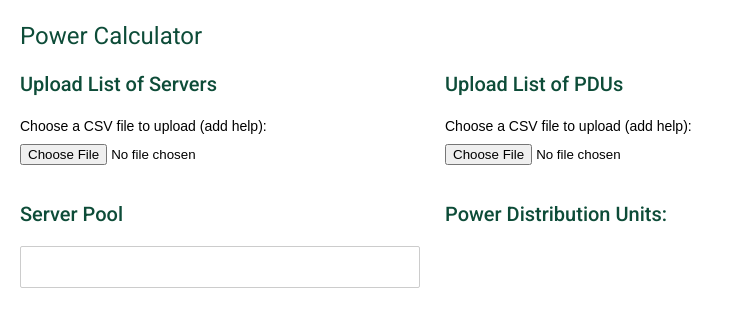
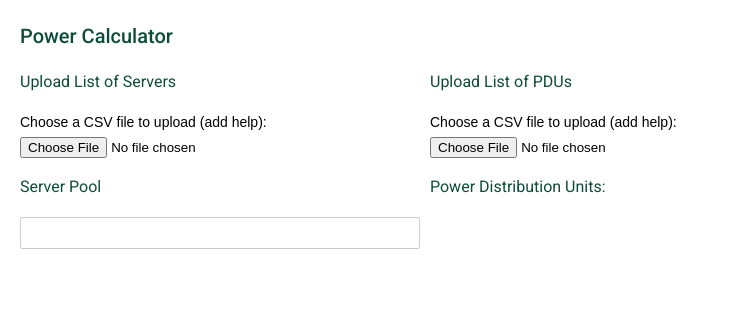
Before and after one commit to vuw-research-computing/rack-pdu-layout, an Angular app: page / in a window 1280 px wide. Shown: the top 326 px of the page, without its empty margins (0-734 px from the left). Built offline with nearby package versions, Linux system fonts and the light colour scheme.

Commit message:
cosmetic and layout fixes

```diff
--- a/src/app/app.component.css
+++ b/src/app/app.component.css
@@ -3,25 +3,46 @@
   font-family:Arial, Helvetica, sans-serif;
 }
 
+/* .h3 {
+  color: aqua;
+} */
+
   .pcalc-container {
+    display: flex;
+    flex-wrap: wrap;
+    flex-direction: column;
+    /* border: solid 1px #0f0; */
     width: 400px;
     max-width: 100%;
-    margin: 0 25px 25px 0;
+    margin: 0 10px 10px 0;
+    display: inline-block;
+    vertical-align: top;
+  }
+
+  .rack-container {
+    display: flex;
+    flex-wrap: wrap;
+    flex-direction: row;
+    /* border: solid 1px #00f; */
+    width: 400px;
+    max-width: 100%;
+    margin: 0 10px 10px 0;
     display: inline-block;
     vertical-align: top;
   }
 
   .form-container {
+    /* border: solid 1px #f00; */
     width: 400px;
     max-width: 100%;
-    margin: 0px 25px 25px 0px;
+    margin: 0px 10px 10px 0px;
     display: inline-block;
     vertical-align: top;
   }
 
   .pcalc-list {
     border: solid 1px #ccc;
-    min-height: 40px;
+    min-height: 30px;
     background: white;
     border-radius: 2px;
     overflow: hidden;
@@ -29,7 +50,7 @@
   }
 
   .pcalc-box {
-    padding: 10px 10px;
+    padding: 5px 5px;
     border-bottom: solid 1px #ccc;
     color: rgba(0, 0, 0, 0.87);
     display: flex;
@@ -39,7 +60,7 @@
     box-sizing: border-box;
     cursor: move;
     background: white;
-    font-size: 14px;
+    font-size: 12px;
   }
 
   .cdk-drag-preview {
--- a/src/app/app.component.html
+++ b/src/app/app.component.html
@@ -1,6 +1,6 @@
 <div class="body">
 
-  <h1>{{title}}</h1>
+  <h2>{{title}}</h2>
 
   <div class="form-container">
     <app-server-form></app-server-form>
@@ -13,20 +13,20 @@
   <div cdkDropListGroup>
 
     <div class="pcalc-container">
-      <h2>Server Pool</h2>
+      <h3>Server Pool</h3>
       <cdk-drop-list [cdkDropListData]="servers" class="pcalc-list" (cdkDropListDropped)="drop($event)">
         <div class="pcalc-box" *ngFor="let item of servers" cdkDrag>Server: {{item.name}}, Power draw:
           {{item.power_draw}}A</div>
       </cdk-drop-list>
     </div>
 
-    <div class="pcalc-container">
-      <h2>Power Distribution Units:</h2>
-      <div *ngFor="let rack of racks">
-        <h2> {{rack}} </h2>
+    <div class="rack-container">
+      <h3>Power Distribution Units:</h3>
+      <div *ngFor="let rack of racks" class="pcalc-container">
+        <h3> {{rack}} </h3>
         <div *ngFor="let pdu of pdus">
           <div *ngIf="pdu.location == rack">
-            <h3>PDU: {{pdu.label}} Total power: {{pdu.totalpower}}A, Power Available: {{pdu.poweravail}}A</h3>
+            <h4>PDU: {{pdu.label}} Total power: {{pdu.totalpower}}A, Power Available: {{pdu.poweravail}}A</h4>
             <cdk-drop-list [cdkDropListData]="pdu.servercontainer" class="pcalc-list"
               (cdkDropListDropped)="drop($event)">
               <div class="pcalc-box" *ngFor="let item of pdu.servercontainer" cdkDrag>Server: {{item.name}}, Power draw:
--- a/src/app/pdu-form/pdu-form.component.css
+++ b/src/app/pdu-form/pdu-form.component.css
@@ -1,12 +1,12 @@
 .input-style {
-    margin-bottom: 8px;
+    margin-bottom: 5px;
 }
 
 .button {
-    margin-bottom: 8px;
+    margin-bottom: 5px;
 }
 
 #upload {
-    margin-top: 8px;
-    margin-bottom: 8px;
+    margin-top: 5px;
+    margin-bottom: 5px;
 }
--- a/src/app/pdu-form/pdu-form.component.html
+++ b/src/app/pdu-form/pdu-form.component.html
@@ -27,7 +27,7 @@
 
   </form> -->
 
-  <h2>Upload List of PDUs</h2>
+  <h3>Upload List of PDUs</h3>
 
       <div>
         <label for="upload">
--- a/src/app/server-form/server-form.component.css
+++ b/src/app/server-form/server-form.component.css
@@ -1,12 +1,12 @@
 .input-style {
-    margin-bottom: 8px;
+    margin-bottom: 5px;
 }
 
 .button {
-    margin-bottom: 8px;
+    margin-bottom: 5px;
 }
 
 #upload {
-    margin-top: 8px;
-    margin-bottom: 8px;
+    margin-top: 5px;
+    margin-bottom: 5px;
 }
--- a/src/app/server-form/server-form.component.html
+++ b/src/app/server-form/server-form.component.html
@@ -34,7 +34,7 @@
 
 </form> -->
 
-<h2>Upload List of Servers</h2>
+<h3>Upload List of Servers</h3>
 
     <div>
       <label for="upload">
```
Also changed, not shown: real_servers.csv.
